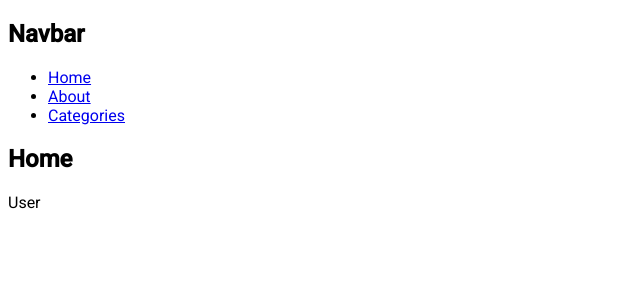
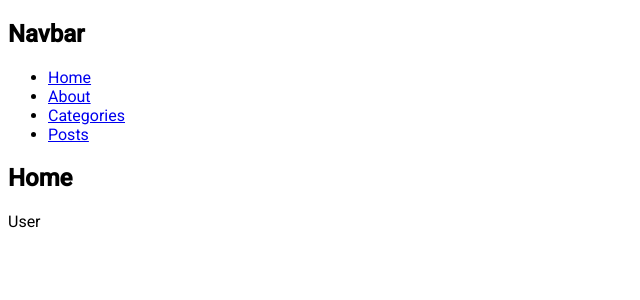
Before and after one commit to DOF1109/next-course, a Next.js app: page / in a window 1280 px wide. Shown: the top 300 px of the page, without its empty margins (0-640 px from the left). Built offline with nearby package versions, Linux system fonts and the light colour scheme.

Commit message:
Loading (for posts) complete

```diff
--- a/components/Navbar.jsx
+++ b/components/Navbar.jsx
@@ -14,6 +14,9 @@ const Navbar = () => {
             <li>
                 <Link href="/commerce/categories">Categories</Link>
             </li>
+            <li>
+                <Link href="/posts">Posts</Link>
+            </li>
             </ul>
         </nav>
     )
```
Also changed, not shown: app/posts/loading.jsx (added, +9 -0 lines), components/Loading.jsx (added, +7 -0 lines).
